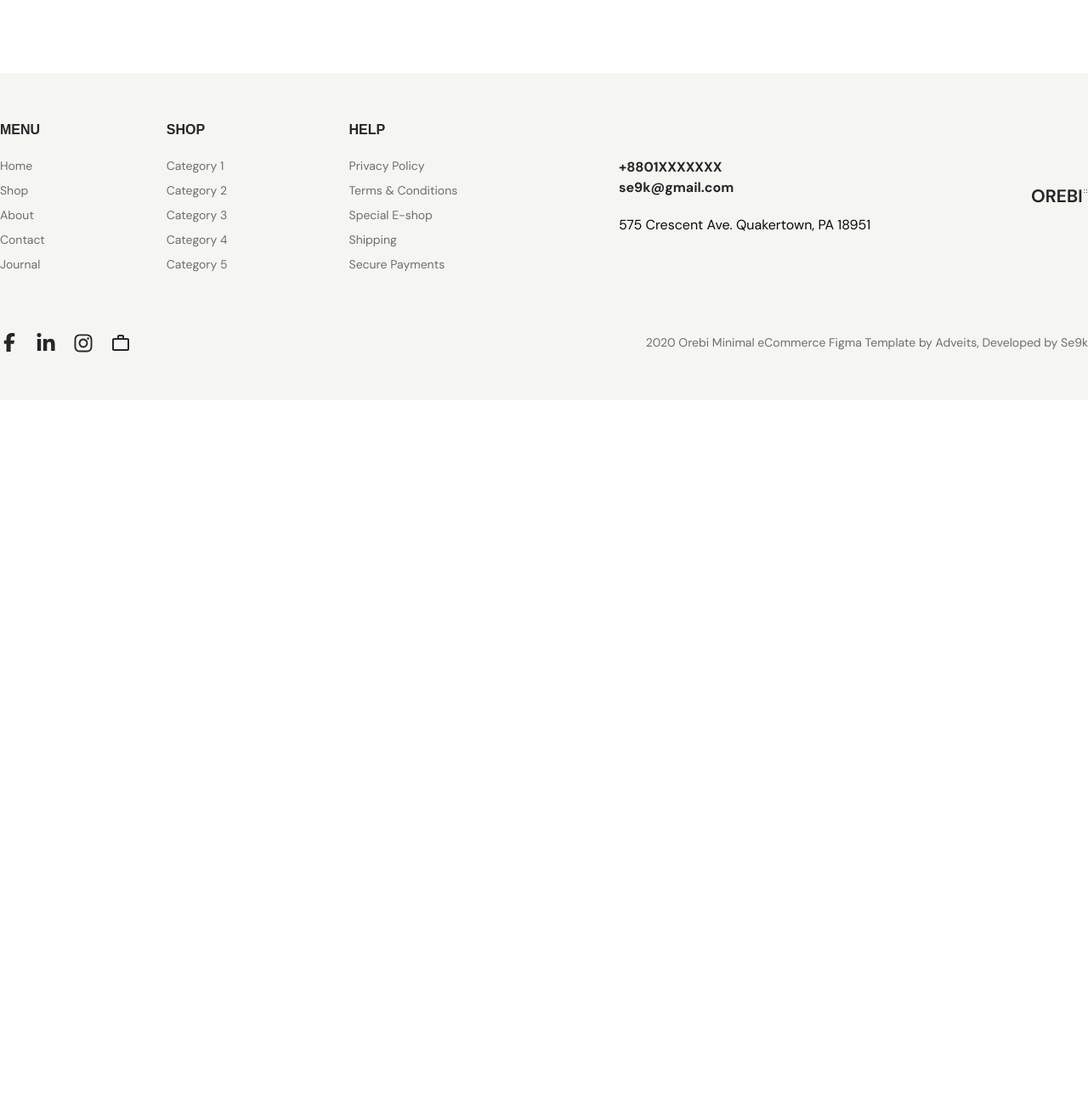
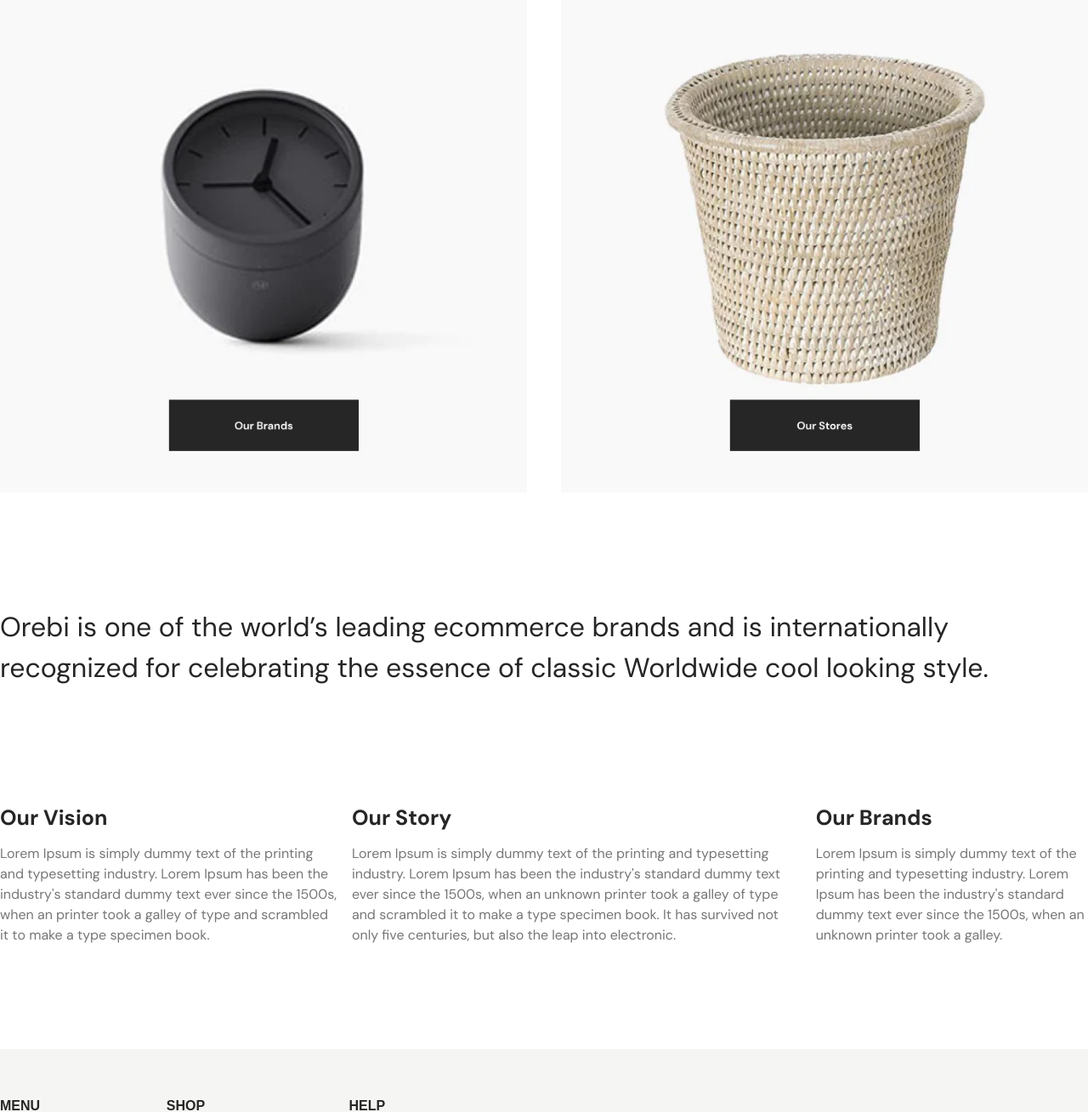
Before and after one commit to tahmidhossaindev/orebi, a React (Vite) app: page /about in a window 1280 px wide. Shown: the part 541-1850 px from the top of the page at 85% size. Before the commit the page ends 1012 px from the top, so only its background shows below. Built offline with nearby package versions, Linux system fonts and the light colour scheme.

Commit message:
About page

```diff
--- a/src/pages/About.jsx
+++ b/src/pages/About.jsx
@@ -1,16 +1,68 @@
 import Container from '@/components/Container'
+import Flex from '@/components/Flex'
 import React from 'react'
+import aboutImageOne from '/src/assets/aboutImageOne.png'
+import aboutImageTwo from '/src/assets/aboutImageTwo.png'
+import Image from '@/components/Common/Image'
 
 const About = () => {
   return (
     <>
-         <Container className={"py-30.5"}>
+      <Container className={"py-30.5"}>
+
+        {/* title  */}
+
         <div className="titlePart mb-30">
           <h1 className="font-orebi font-bold text-[#262626] text-[49px]">About</h1>
           <p className='tex-[12px] text-[#767676] font-orebi'>{`Home  >  About`}</p>
         </div>
 
 
+{/* Cards  */}
+
+<Flex className={"gap-x-10"}>
+  <div className="cardOne">
+    <Image imageSrc={aboutImageOne} className={"w-full"}/>
+  </div>
+
+   <div className="cardTwo">
+    <Image imageSrc={aboutImageTwo} className={"w-full"}/>
+  </div>
+
+
+</Flex>
+
+
+<h3 className='font-orebi text-[32px] text-[#262626] height-[52px] mt-33.5 mb-33.5'>Orebi is one of the world’s leading ecommerce brands and is internationally recognized for celebrating the essence of classic Worldwide cool looking style.</h3>
+
+
+{/* description  */}
+
+<div className="flex gap-x-4">
+
+  <div className="">
+    <h3 className='font-orebi text-[25px] font-bold text-[#262626] mb-2.75'>Our Vision</h3>
+    <p className='font-orebi text-[16px] text-[#767676] height-[30px]'>Lorem Ipsum is simply dummy text of the printing and typesetting industry. Lorem Ipsum has been the industry's standard dummy text ever since the 1500s, when an   printer took a galley of type and scrambled it to make a type specimen book.</p>
+
+
+  </div>
+
+ <div className="">
+    <h3 className='font-orebi text-[25px] font-bold text-[#262626] mb-2.75'>Our Story</h3>
+    <p className='font-orebi text-[16px] text-[#767676] height-[30px]'>Lorem Ipsum is simply dummy text of the printing and typesetting industry. Lorem Ipsum has been the industry's standard dummy text ever since the 1500s, when an unknown printer took a galley of type and scrambled it to make a type specimen book. It has survived not only five centuries, but also the leap into electronic.</p>
+
+
+  </div>
+
+ <div className="">
+    <h3 className='font-orebi text-[25px] font-bold text-[#262626] mb-2.75'>Our Brands</h3>
+    <p className='font-orebi text-[16px] text-[#767676] height-[30px]'>Lorem Ipsum is simply dummy text of the printing and typesetting industry. Lorem Ipsum has been the industry's standard dummy text ever since the 1500s, when an unknown printer took a galley.</p>
+
+
+  </div>
+
+
+</div>
 
       </Container>
 
```
Also changed, not shown: src/assets/aboutImageOne.png (added), src/assets/aboutImageTwo.png (added).
